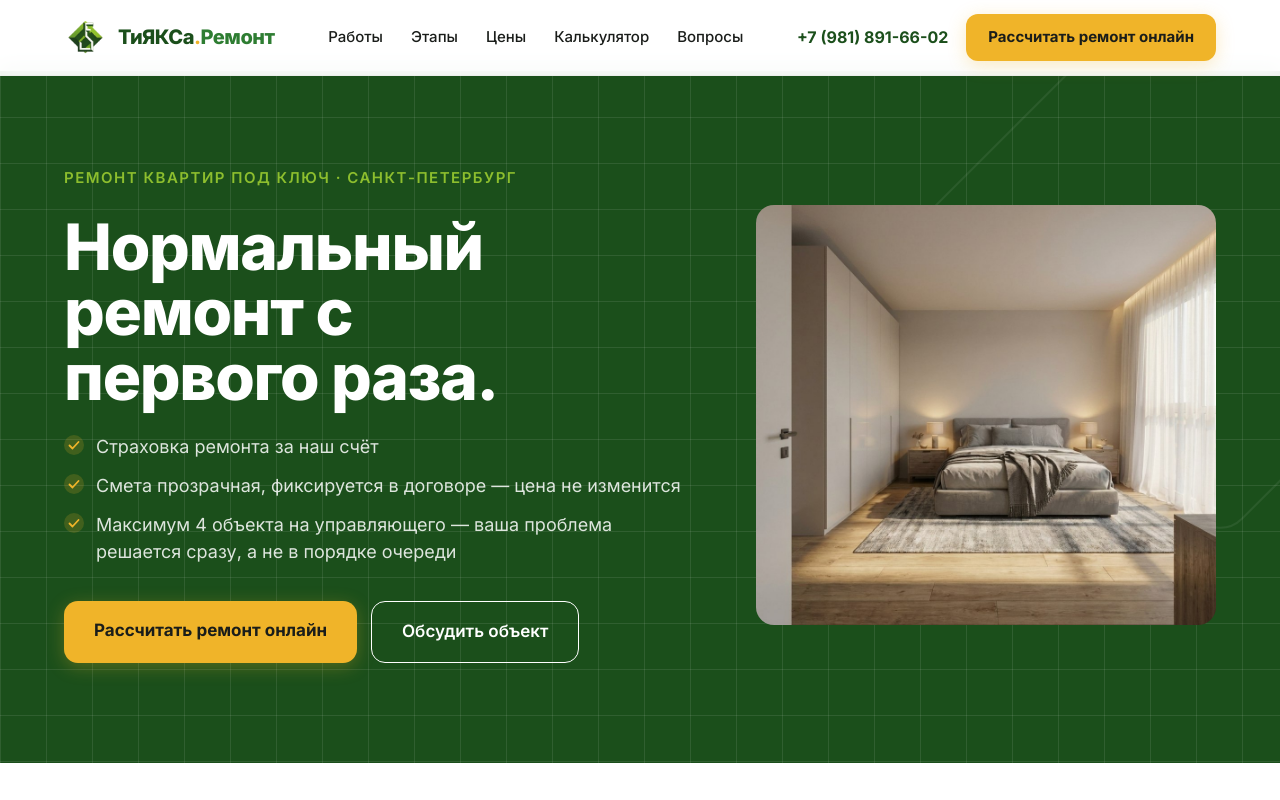
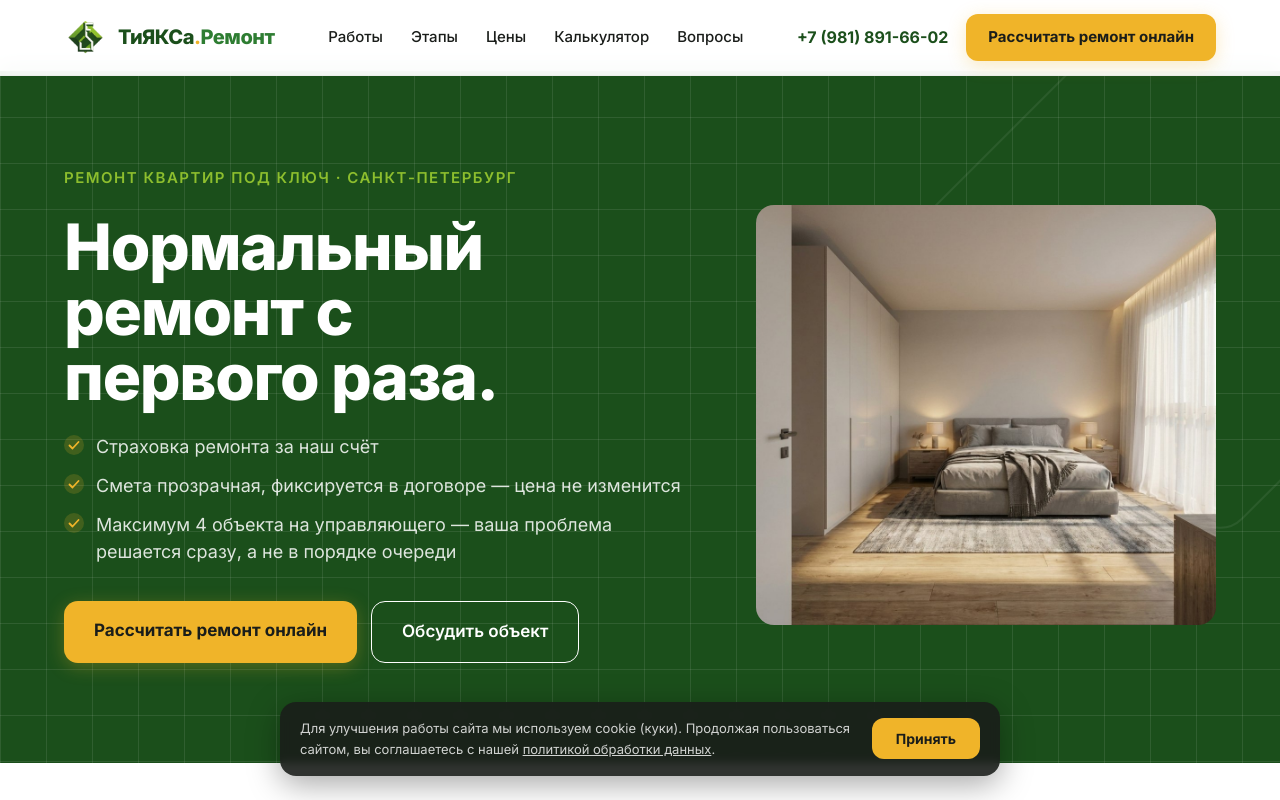
Before and after one commit to sudobins-png/tiyaksa-web, a Next.js app: page / in a window 1280 px wide. Shown: the top 800 px of the page. Built offline with nearby package versions, Linux system fonts and the light colour scheme.

Commit message:
feat: add cookie consent banner with localStorage persistence

```diff
--- a/app/layout.tsx
+++ b/app/layout.tsx
@@ -1,6 +1,7 @@
 import type { Metadata } from 'next';
 import { Inter } from 'next/font/google';
 import { Toaster } from '@/components/ui/Toaster';
+import { CookieBanner } from '@/components/ui/CookieBanner';
 import './globals.css';
 
 const inter = Inter({
@@ -24,6 +25,7 @@ export default function RootLayout({ children }: { children: React.ReactNode })
       <body className="font-sans">
         {children}
         <Toaster />
+        <CookieBanner />
       </body>
     </html>
   );
--- /dev/null
+++ b/components/ui/CookieBanner.tsx
@@ -0,0 +1,62 @@
+'use client';
+
+import { useState, useEffect } from 'react';
+import { AnimatePresence, motion } from 'framer-motion';
+import { PrivacyModal } from '@/components/ui/PrivacyModal';
+
+const STORAGE_KEY = 'cookie_accepted';
+
+export function CookieBanner() {
+  const [visible, setVisible] = useState(false);
+  const [policyOpen, setPolicyOpen] = useState(false);
+
+  useEffect(() => {
+    if (!localStorage.getItem(STORAGE_KEY)) {
+      setVisible(true);
+    }
+  }, []);
+
+  const accept = () => {
+    localStorage.setItem(STORAGE_KEY, '1');
+    setVisible(false);
+  };
+
+  return (
+    <>
+      <AnimatePresence>
+        {visible && (
+          <motion.div
+            initial={{ y: 80, opacity: 0 }}
+            animate={{ y: 0, opacity: 1 }}
+            exit={{ y: 80, opacity: 0 }}
+            transition={{ duration: 0.3, ease: [0.22, 1, 0.36, 1] }}
+            className="fixed bottom-0 left-0 right-0 z-[300] flex justify-center px-4 pb-4 sm:pb-6"
+          >
+            <div className="w-full max-w-[720px] bg-ink/90 backdrop-blur-sm text-white rounded-2xl px-5 py-4 flex flex-col sm:flex-row sm:items-center gap-4 shadow-[0_8px_32px_rgba(0,0,0,.35)]">
+              <p className="text-[13px] leading-relaxed text-white/80 flex-1">
+                Для улучшения работы сайта мы используем cookie (куки). Продолжая пользоваться сайтом, вы соглашаетесь с нашей{' '}
+                <button
+                  type="button"
+                  onClick={() => setPolicyOpen(true)}
+                  className="underline text-white/80 hover:text-white transition-colors bg-transparent border-none p-0 text-[13px] cursor-pointer"
+                >
+                  политикой обработки данных
+                </button>
+                .
+              </p>
+              <button
+                type="button"
+                onClick={accept}
+                className="shrink-0 bg-gold hover:bg-gold-dark text-ink font-bold text-[14px] px-6 py-[10px] rounded-xl border-none cursor-pointer transition-all duration-200 hover:-translate-y-px"
+              >
+                Принять
+              </button>
+            </div>
+          </motion.div>
+        )}
+      </AnimatePresence>
+
+      {policyOpen && <PrivacyModal onClose={() => setPolicyOpen(false)} />}
+    </>
+  );
+}
```
